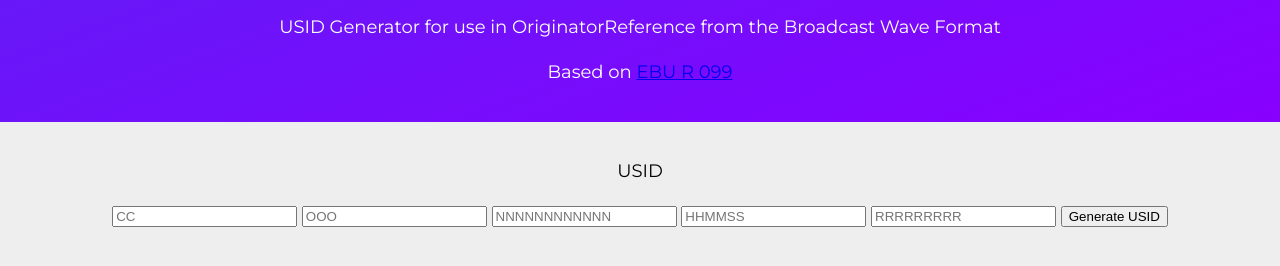
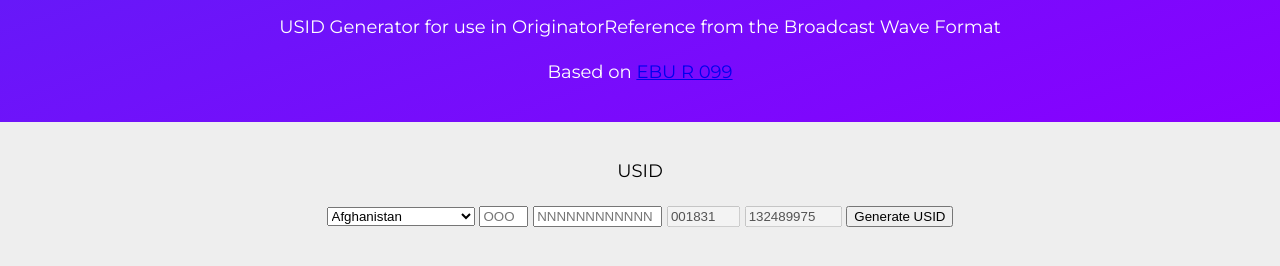
Before and after one commit to jayfeldmann/EBU-UID-GEN, a plain HTML site: page index.html in a window 1280 px wide. Shown: the part 120-386 px from the top of the page. Drawn offline with Linux system fonts and the light colour scheme.

Commit message:
First working generator version

```diff
--- a/css/main.scss
+++ b/css/main.scss
@@ -31,9 +31,14 @@ body{
     }
 
     .right{
+        #countrycode{
+            width: 20ch;
+        }
+
         p{
             margin: 2em 0 1em;
         }
+
         .usid{
             margin: 1em;
         }
--- a/index.html
+++ b/index.html
@@ -7,7 +7,7 @@
     <title>Document</title>
     <link rel="stylesheet" href="css/main.css">
 </head>
-<body>
+<body onload="onPageLoad()">
     <div class="proto-container">
         <div class="proto"></div>
         <div class="proto"></div>
@@ -27,11 +27,11 @@
             </div>
             <div class="right">
                 <p>USID</p>
-                <input type="text" name="countrycode" id="countrycode" placeholder="CC">
-                <input type="text" name="organisationcode" id="organisationcode" placeholder="OOO">
-                <input type="text" name="serialnumber" id="serialnumber" placeholder="NNNNNNNNNNNN">
-                <input type="text" name="organisationtime" id="organisationtime" placeholder="HHMMSS">
-                <input type="text" name="randomnumber" id="randomnumber" placeholder="RRRRRRRRR">
+                <select name="countrycode" id="countrycode"></select>
+                <input type="text" name="organisationcode" id="organisationcode" placeholder="OOO" size=3 maxlength=3>
+                <input type="text" name="serialnumber" id="serialnumber" placeholder="NNNNNNNNNNNN" size=13 maxlength=12>
+                <input type="text" name="organisationtime" id="organisationtime" placeholder="HHMMSS" disabled=true size=6 maxlength=6>
+                <input type="text" name="randomnumber" id="randomnumber" placeholder="RRRRRRRRR" disabled=true size=9 maxlength=9>
                 <button onclick="generadeUsid();populateCCDropdown()">Generate USID</button>
 
                 <div class="usid" id="usid-out"></div>
--- a/js/main.js
+++ b/js/main.js
@@ -1,3 +1,42 @@
+function onPageLoad(){
+    populateCCDropdown();
+    setRandomField();
+    startTime();
+}
+
+function generateRandomNumberField(){
+    var s = "";
+    for (var index = 0; index < 9; index++) {
+        var rand = generateRandomNumber();
+        s = s+rand;
+    }
+
+    return s;
+}
+
+function generateRandomNumber(){
+    return Math.floor(Math.random() * 9) + 1;
+}
+
+function getCurrentTime(){
+    var timeField = document.getElementById("organisationtime");
+    var today = new Date();
+    var h = today.getHours();
+    var m = today.getMinutes();
+    var s = today.getSeconds();
+    h = checkTime(h)
+    m = checkTime(m);
+    s = checkTime(s);
+    return String(h) + String(m) + String(s);
+}
+
+function checkTime(i) {
+    if (i < 10) {
+      i = "0" + i;
+    }
+    return i;
+  }
+
 function generadeUsid() {
     var outLabel = document.getElementById("usid-out");
     var cc = document.getElementById("countrycode").value;
@@ -5,13 +44,46 @@ function generadeUsid() {
     var sn = document.getElementById("serialnumber").value;
     var ot = document.getElementById("organisationtime").value;
     var rn = document.getElementById("randomnumber").value;
-    outLabel.innerHTML = cc+oc+sn+ot+rn;
+    if(validateUsid(cc,oc,sn,ot,rn) === false) {
+        outLabel.innerHTML = "Inputs are not valid.";
+        console.log(cc+oc+sn+ot+rn)
+    }
+    else {outLabel.innerHTML = cc+oc+sn+ot+rn;}
+    setRandomField();
+}
+
+function setRandomField(){
+    var rn = document.getElementById("randomnumber");
+    var random = generateRandomNumberField();
+    rn.value = random;
+    return random;
+}
+
+function startTime(){
+    var ot = document.getElementById("organisationtime");
+    var time = getCurrentTime();
+    ot.value = time;
+    t = setTimeout(function(){
+        startTime()
+    }, 100);
+}
+
+function validateUsid(cc,oc,sn,ot,rn){
+    if(oc.length != 3) return false;
+    if(sn.length != 12) return false;
+    if(rn.length != 9) return false;
+    if((cc+oc+sn+ot+rn).length != 32) return false;
+    return true;
 }
 
 function populateCCDropdown(){
     var jsonData = JSON.parse(readJSON('js/iso2codes.json'))
+    const sb = document.getElementById('countrycode')
     jsonData.forEach(element => {
-        console.log(element.Code);
+        var option = document.createElement("option");
+        option.text = element.Name;
+        option.value = element.Code;
+        sb.appendChild(option)
     });
 }
 
```
Also changed, not shown: css/main.css, 1 other file.
